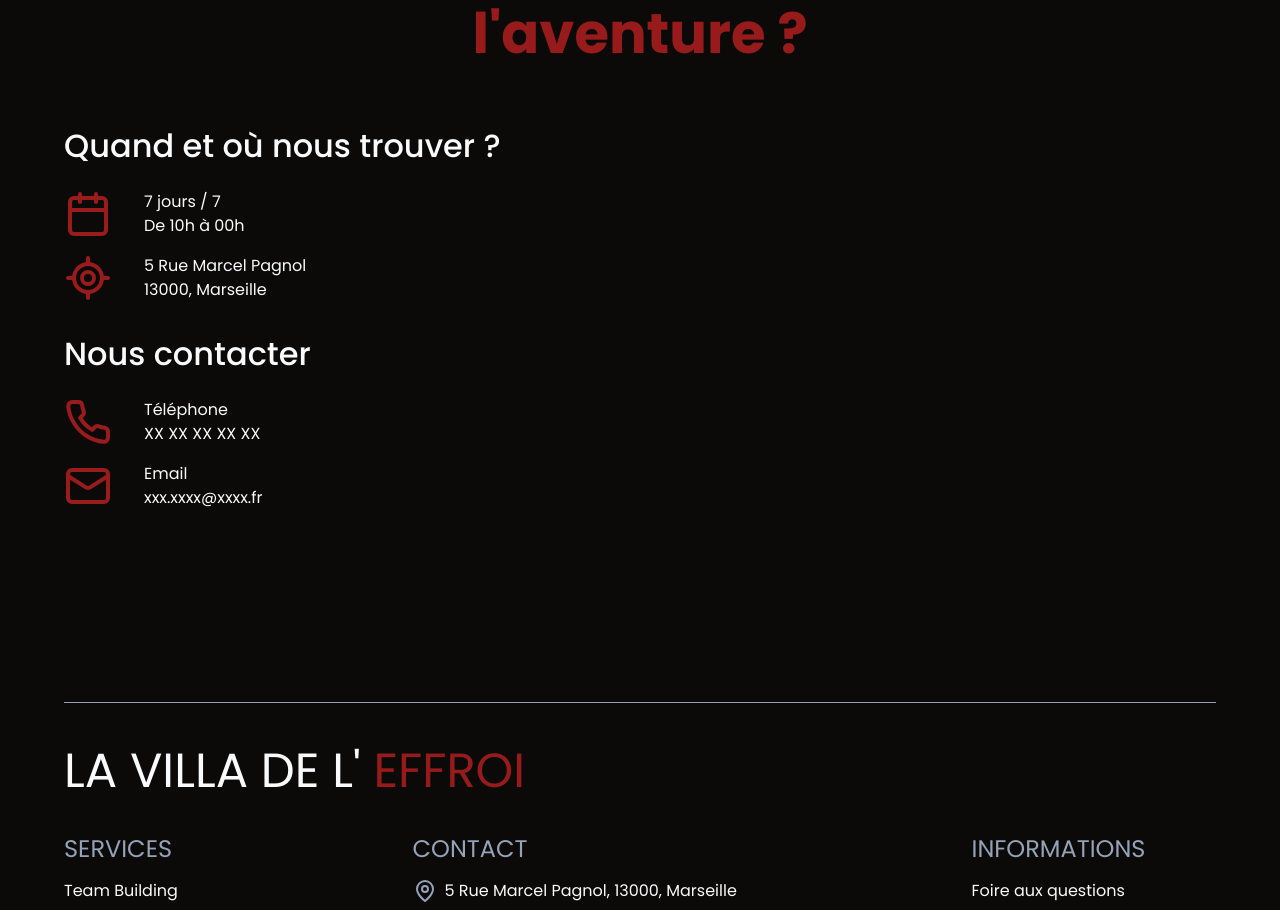
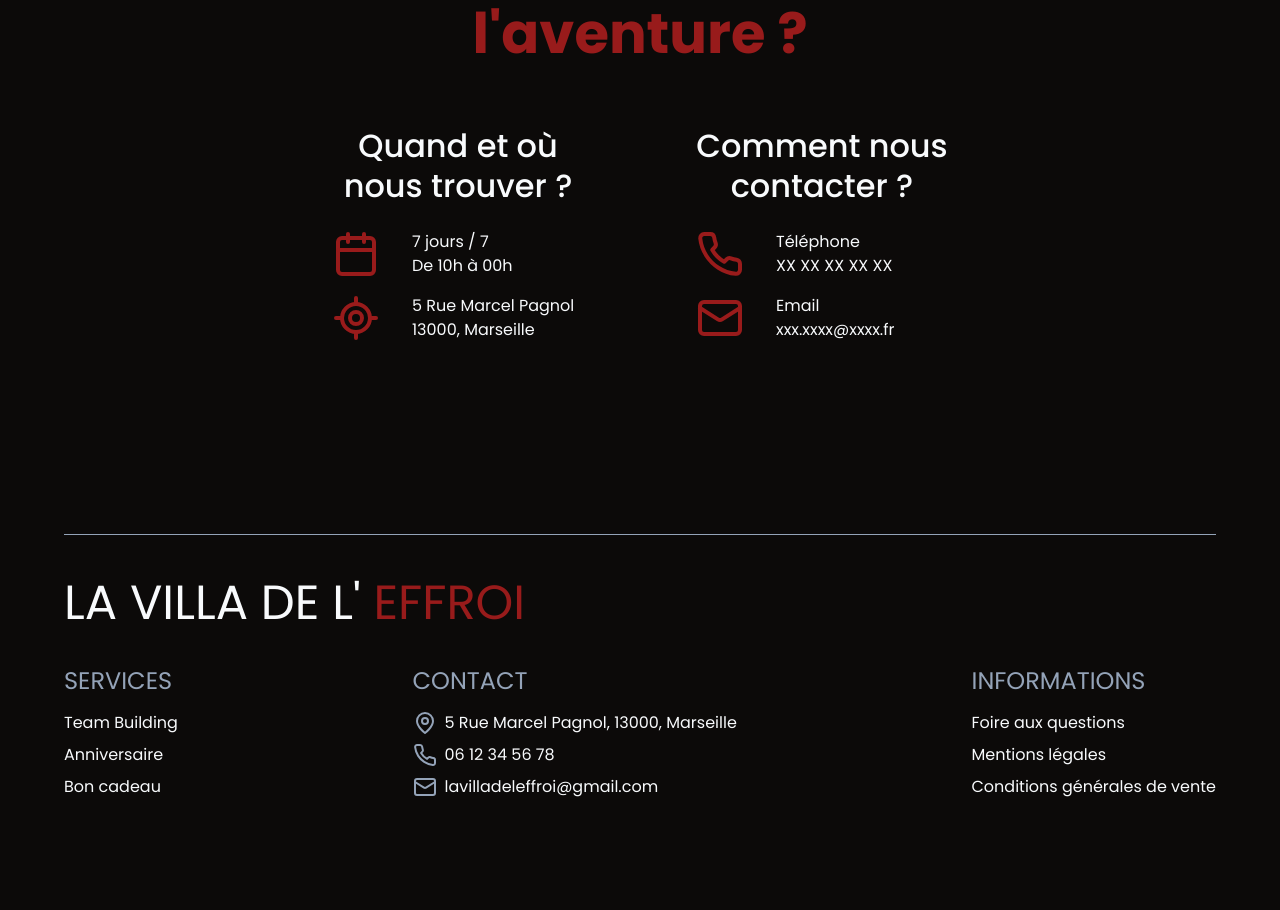
Before and after one commit to SebastienLaurentt/Escape-Game, a Next.js app: page / in a window 1280 px wide. Shown: the part 2483-3393 px from the top of the page. After the commit the page ends 3338 px from the top, so only its background shows below. Built offline with nearby package versions, Linux system fonts and the light colour scheme.

Commit message:
update infos component from md display to 2xl

```diff
--- a/app/globals.css
+++ b/app/globals.css
@@ -53,7 +53,7 @@
   }
 
   h3 {
-    @apply text-lg mb-6 md:text-2xl leading-8 md:leading-10 font-medium;
+    @apply text-lg mb-6 md:text-2xl leading-8 md:leading-10 font-medium md:text-center md:max-w-[252px];
   }
 
   /* Custom Class */
--- a/components/shared/Sections/Infos.tsx
+++ b/components/shared/Sections/Infos.tsx
@@ -4,11 +4,12 @@ import SectionHeader from "../SectionHeader";
 
 const Infos = () => {
   return (
-    <Section marginBottom={true} marginTop={true} classname="">
+    <Section marginBottom={true} marginTop={true}>
       <SectionHeader title="Envie de tenter " titleHighlight="l'aventure ?" />
 
+      <div className="flex flex-col gap-y-8 md:flex-row md:justify-center md:gap-x-20 md:gap-y-0 lg:gap-x-28">
         {/* When and Where  */}
-      <div className="mb-8">
+        <div>
           <h3 className="text-balance">Quand et où nous trouver ?</h3>
 
           <div className="flex flex-col gap-y-4">
@@ -38,7 +39,7 @@ const Infos = () => {
 
         {/* Contact  */}
         <div>
-        <h3>Nous contacter</h3>
+          <h3>Comment nous contacter ?</h3>
 
           <ul className="flex flex-col gap-y-4">
             {/* Phone */}
@@ -64,6 +65,7 @@ const Infos = () => {
             </li>
           </ul>
         </div>
+      </div>
     </Section>
   );
 };
```
Lines whose indentation alone changed are shown as unchanged.
